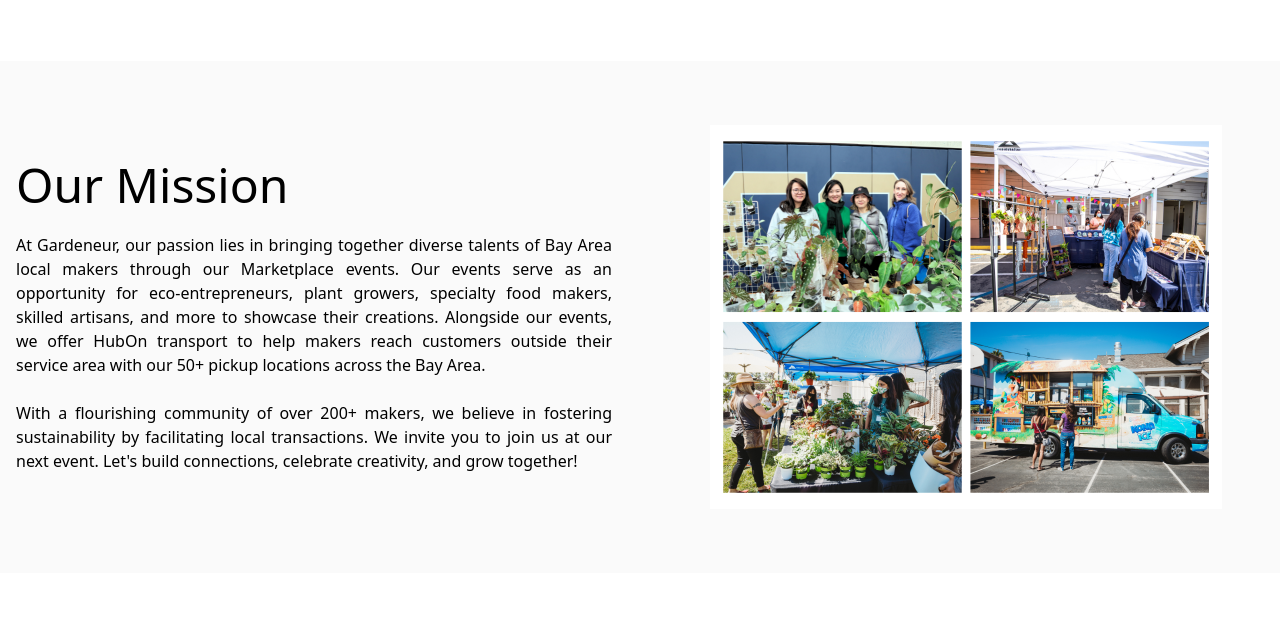
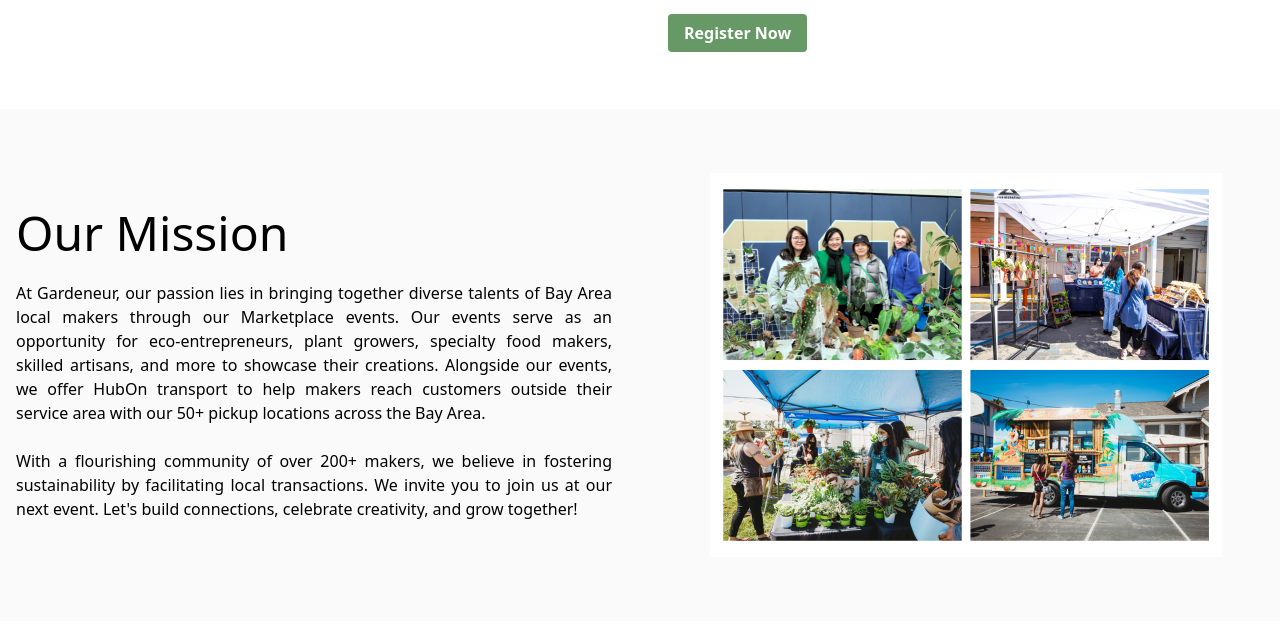
Before and after one commit to ekakrisna/gardenuer-static-page, a website: page index.html in a window 1280 px wide. Shown: the part 1327-1961 px from the top of the page. Drawn offline with Linux system fonts and the light colour scheme.

Commit message:
Update index.html

```diff
--- a/index.html
+++ b/index.html
@@ -197,10 +197,10 @@
 							</p>
 						</div>
 					</div>
-					<!-- <div class="mt-4">
+					<div class="mt-4">
 						<a href="https://forms.gle/jNEXbxeZxXsFFseM9" target="_blank"
 							class="font-semibold btn btn-primary">Register Now</a>
-					</div> -->
+					</div>
 				</div>
 
 			</div>
```
